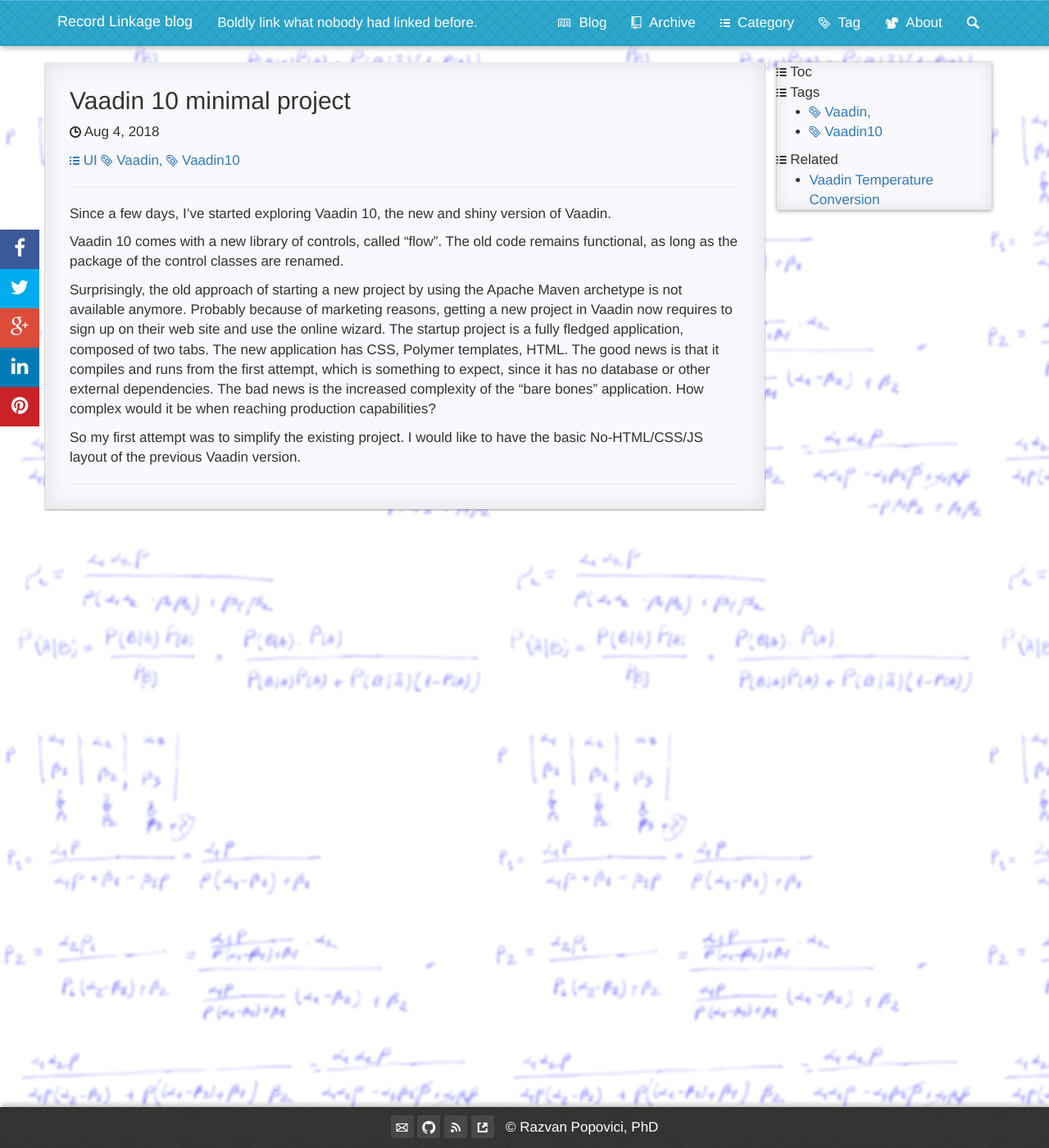
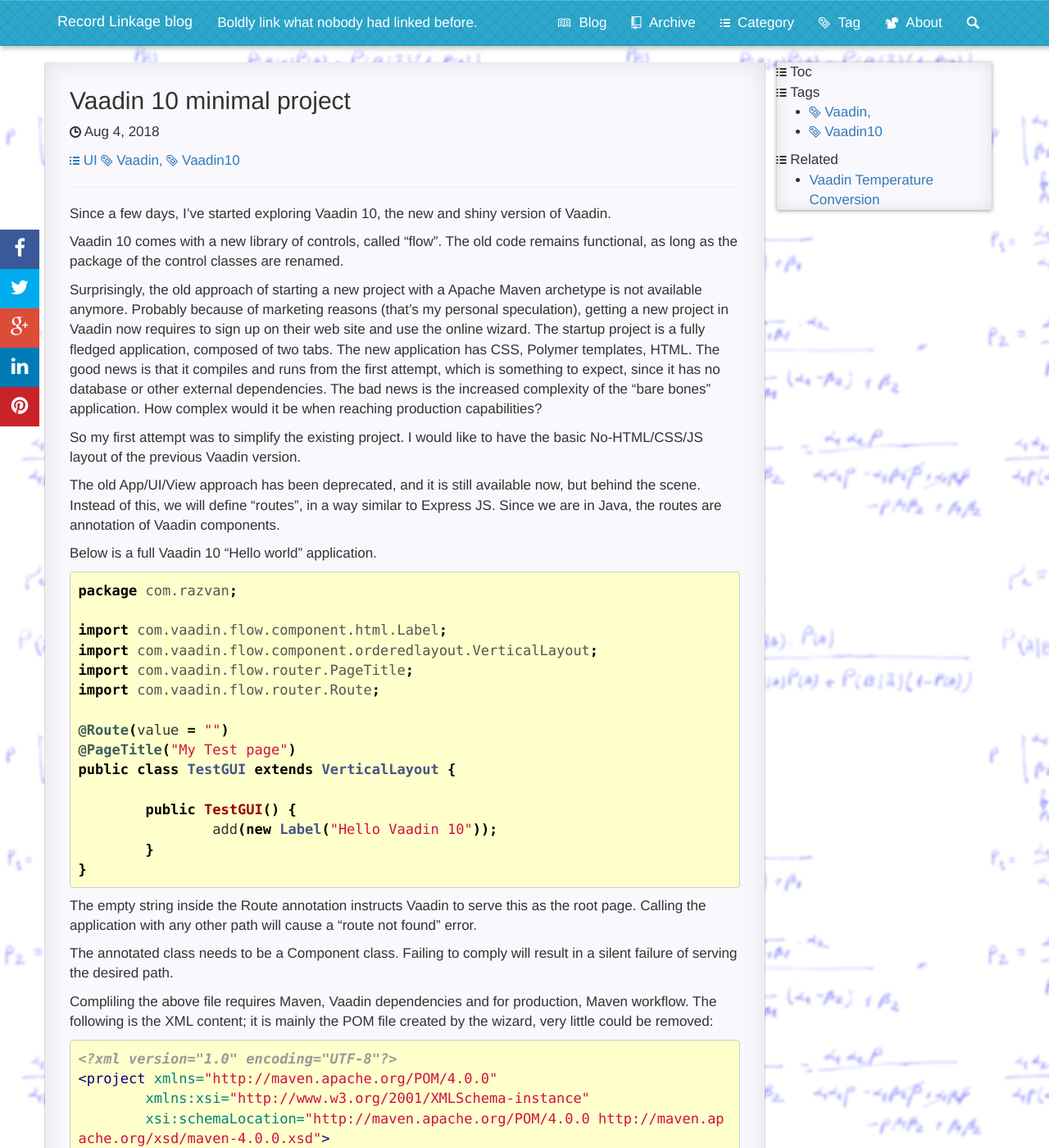
Before and after one commit to RazvanML/reco-link, a Jekyll site: the page built from _posts/2018-08-04-vaadin10.md, in a window 1280 px wide and 1400 px high. Shown: the whole window at 82% size. Built offline with Jekyll 4.4.1, drawn with Linux system fonts in a browser that asks for light colours; nearby versions of some CDN libraries; comment, search, counter and statistics services are not loaded; some of the changed text lies outside the part shown.

Commit message:
Update 2018-08-04-vaadin10.md

````diff
--- a/_posts/2018-08-04-vaadin10.md
+++ b/_posts/2018-08-04-vaadin10.md
@@ -9,6 +9,186 @@
 
 Vaadin 10 comes with a new library of controls, called "flow". The old code remains functional, as long as the package of the control classes are renamed.
 
-Surprisingly, the old approach of starting a new project by using the Apache Maven archetype is not available anymore. Probably because of marketing reasons, getting a new project in Vaadin now requires to sign up on their web site and use the online wizard. The startup project is a fully fledged application, composed of two tabs. The new application has CSS, Polymer templates, HTML. The good news is that it compiles and runs from the first attempt, which is something to expect, since it has no database or other external dependencies. The bad news is the increased complexity of the "bare bones" application. How complex would it be when reaching production capabilities?
+Surprisingly, the old approach of starting a new project with a Apache Maven archetype is not available anymore. Probably because of marketing reasons (that's my personal speculation), getting a new project in Vaadin now requires to sign up on their web site and use the online wizard. The startup project is a fully fledged application, composed of two tabs. The new application has CSS, Polymer templates, HTML. The good news is that it compiles and runs from the first attempt, which is something to expect, since it has no database or other external dependencies. The bad news is the increased complexity of the "bare bones" application. How complex would it be when reaching production capabilities?
 
 So my first attempt was to simplify the existing project. I would like to have the basic No-HTML/CSS/JS layout of the previous Vaadin version.
+
+The old App/UI/View approach has been deprecated, and it is still available now, but behind the scene. Instead of this, we will define "routes", in a way similar to Express JS. Since we are in Java, the routes are annotation of Vaadin components.
+
+Below is a full Vaadin 10 "Hello world" application.
+
+```java
+package com.razvan;
+
+import com.vaadin.flow.component.html.Label;
+import com.vaadin.flow.component.orderedlayout.VerticalLayout;
+import com.vaadin.flow.router.PageTitle;
+import com.vaadin.flow.router.Route;
+
+@Route(value = "")
+@PageTitle("My Test page")
+public class TestGUI extends VerticalLayout {
+
+	public TestGUI() {
+		add(new Label("Hello Vaadin 10"));
+	}
+}
+```
+The empty string inside the Route annotation instructs Vaadin to serve this as the root page. Calling the application with any other path will cause a "route not found" error.
+
+The annotated class needs to be a Component class. Failing to comply will result in a silent failure of serving the desired path.
+
+Compliling the above file requires Maven, Vaadin dependencies and for production, Maven workflow. The following is the XML content; it is mainly the POM file created by the wizard, very little could be removed:
+
+```xml
+<?xml version="1.0" encoding="UTF-8"?>
+<project xmlns="http://maven.apache.org/POM/4.0.0"
+	xmlns:xsi="http://www.w3.org/2001/XMLSchema-instance"
+	xsi:schemaLocation="http://maven.apache.org/POM/4.0.0 http://maven.apache.org/xsd/maven-4.0.0.xsd">
+	<modelVersion>4.0.0</modelVersion>
+	<groupId>com.razvan</groupId>
+	<artifactId>minvaadin10</artifactId>
+	<name>Minimalistic Vaadin 10 project</name>
+	<version>1.0-SNAPSHOT</version>
+	<packaging>war</packaging>
+	<properties>
+		<maven.compiler.source>10</maven.compiler.source>
+		<maven.compiler.target>10</maven.compiler.target>
+		<project.build.sourceEncoding>UTF-8</project.build.sourceEncoding>
+		<project.reporting.outputEncoding>UTF-8</project.reporting.outputEncoding>
+		<failOnMissingWebXml>false</failOnMissingWebXml>
+		<vaadin.version>10.0.0.rc2</vaadin.version>
+		<jetty.version>9.4.11.v20180605</jetty.version>
+	</properties>
+
+	<pluginRepositories>
+		<pluginRepository>
+			<id>vaadin-prereleases</id>
+			<url>https://maven.vaadin.com/vaadin-prereleases</url>
+		</pluginRepository>
+	</pluginRepositories>
+
+	<repositories>
+		<repository>
+			<id>vaadin-addons</id>
+			<url>http://maven.vaadin.com/vaadin-addons</url>
+		</repository>
+		<repository>
+			<id>vaadin-prereleases</id>
+			<url>https://maven.vaadin.com/vaadin-prereleases</url>
+		</repository>
+	</repositories>
+
+	<dependencyManagement>
+		<dependencies>
+			<dependency>
+				<groupId>com.vaadin</groupId>
+				<artifactId>vaadin-bom</artifactId>
+				<type>pom</type>
+				<scope>import</scope>
+				<version>${vaadin.version}</version>
+			</dependency>
+		</dependencies>
+	</dependencyManagement>
+
+	<dependencies>
+		<dependency>
+			<groupId>com.vaadin</groupId>
+			<artifactId>vaadin-core</artifactId>
+		</dependency>
+
+		<!-- Added to provide logging output as Flow uses -->
+		<!-- the unbound SLF4J no-operation (NOP) logger implementation -->
+		<dependency>
+			<groupId>org.slf4j</groupId>
+			<artifactId>slf4j-simple</artifactId>
+		</dependency>
+
+		<dependency>
+			<groupId>javax.servlet</groupId>
+			<artifactId>javax.servlet-api</artifactId>
+			<version>3.1.0</version>
+			<scope>provided</scope>
+		</dependency>
+	</dependencies>
+
+	<build>
+		<plugins>
+			<plugin>
+				<groupId>org.eclipse.jetty</groupId>
+				<artifactId>jetty-maven-plugin</artifactId>
+				<version>${jetty.version}</version>
+			</plugin>
+		</plugins>
+	</build>
+
+	<profiles>
+		<profile>
+			<id>productionMode</id>
+			<activation>
+				<property>
+					<name>vaadin.productionMode</name>
+				</property>
+			</activation>
+
+			<properties>
+				<transpilation.output>${project.build.directory}/build</transpilation.output>
+			</properties>
+
+			<dependencies>
+				<dependency>
+					<groupId>com.vaadin</groupId>
+					<artifactId>flow-server-production-mode</artifactId>
+				</dependency>
+			</dependencies>
+
+			<build>
+				<plugins>
+					<plugin>
+						<groupId>com.vaadin</groupId>
+						<artifactId>vaadin-maven-plugin</artifactId>
+						<version>${vaadin.version}</version>
+						<executions>
+							<execution>
+								<goals>
+									<goal>copy-production-files</goal>
+									<goal>package-for-production</goal>
+								</goals>
+								<configuration>
+									<transpileOutputDirectory>${transpilation.output}</transpileOutputDirectory>
+								</configuration>
+							</execution>
+						</executions>
+					</plugin>
+
+					<plugin>
+						<groupId>org.apache.maven.plugins</groupId>
+						<artifactId>maven-war-plugin</artifactId>
+						<version>3.1.0</version>
+						<configuration>
+							<webResources>
+								<resource>
+									<directory>${transpilation.output}</directory>
+								</resource>
+							</webResources>
+						</configuration>
+					</plugin>
+
+					<plugin>
+						<groupId>org.eclipse.jetty</groupId>
+						<artifactId>jetty-maven-plugin</artifactId>
+						<version>${jetty.version}</version>
+						<configuration>
+							<webAppConfig>
+								<resourceBases>
+									<resourceBase>${transpilation.output}</resourceBase>
+								</resourceBases>
+							</webAppConfig>
+						</configuration>
+					</plugin>
+				</plugins>
+			</build>
+		</profile>
+	</profiles>
+</project>
+```
````
